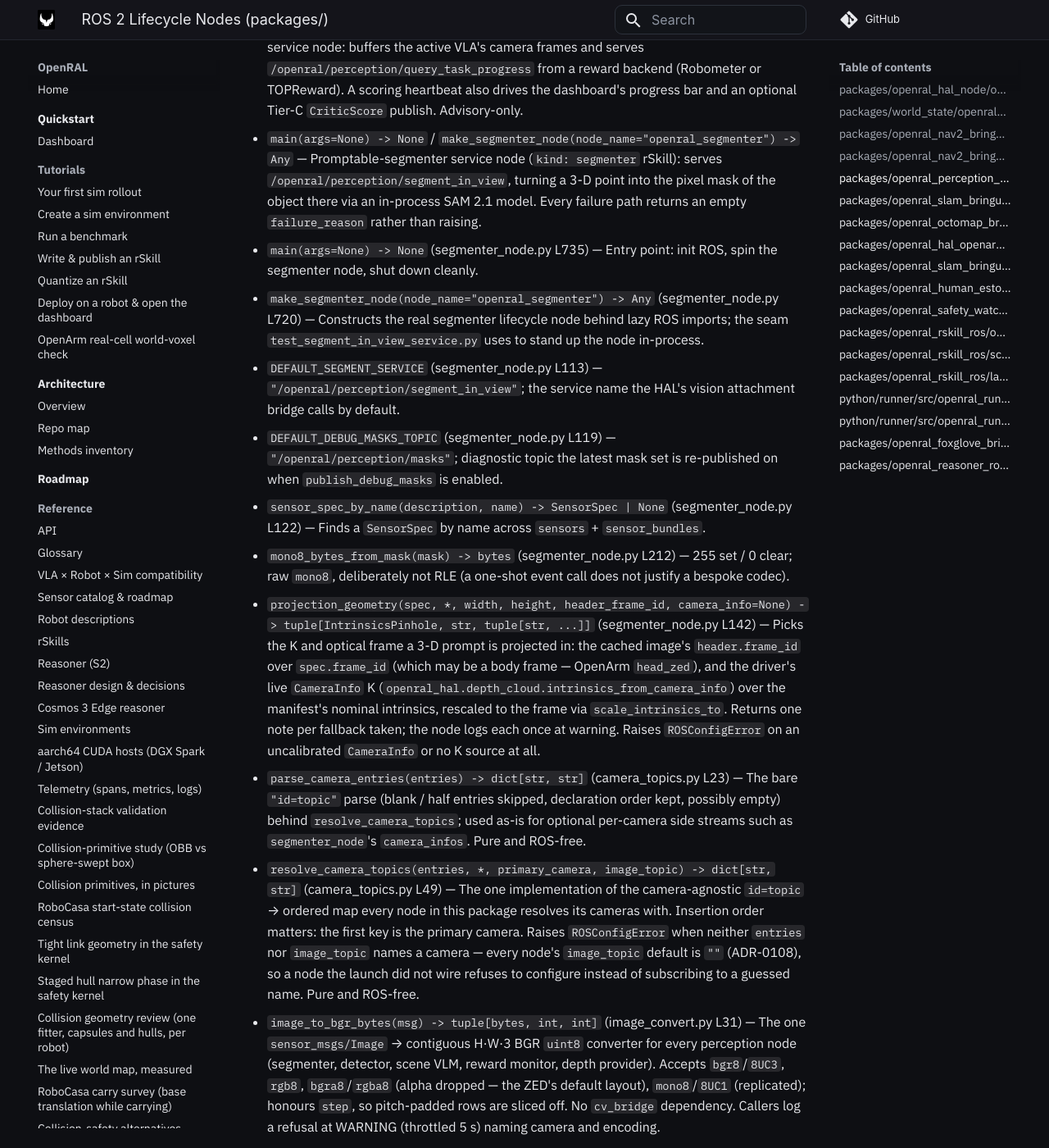
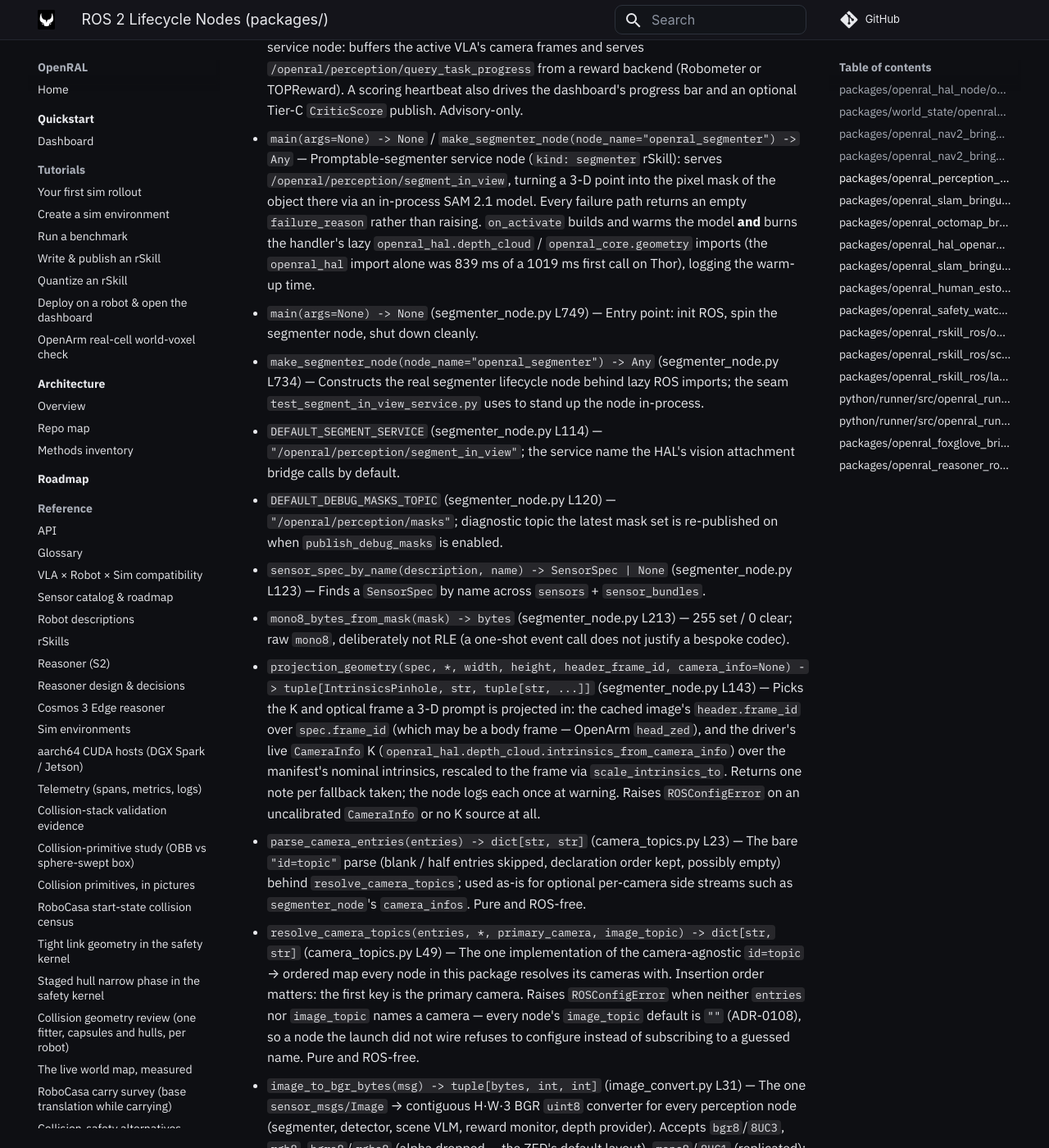
Before and after one commit to OpenRAL/openral, an MkDocs documentation site: the page built from docs/methods/11-ros2-nodes.md, in a window 1280 px wide and 1400 px high, scrolled down 3838 px. Shown: the whole window at 82% size. Built offline with MkDocs 1.6.1 and Material for MkDocs 9.7.7, drawn with Linux system fonts in a browser that asks for light colours; comment, search, counter and statistics services are not loaded.

Commit message:
fix(perception): burn the segmenter's service-path imports at activate
The first SegmentInView call after activate took 1019 ms on the Thor twin
pass although SAM 2.1 is warmed at activate. The model was not the cause:
a fresh-process probe on Thor showed the first 1920x1080 three-point call
after the existing 320x240 warm-up at 81 ms (steady 75-81 ms). The handler's
`projection_geometry` lazily imports `openral_hal.depth_cloud`, and
`openral_hal`'s package __init__ loads every HAL: 839 ms on Thor, paid on
the first real call, past the HAL's 0.25 s segmentation deadline, so the
first grasp always fell back to the GRIPPER_CLOSURE box.

on_activate now imports `openral_hal.depth_cloud` and `openral_core.geometry`
after the model warm-up and logs the total warm-up time. Thor, real node,
CUDA: first call 0.100 s (wrist frame), 0.10-0.15 s at 1920x1080 with three
prompt points (was 0.98 s with the old code on the same test).

The live integration test asserts the import is burned at activate and, on
a GPU host, that the first call fits VisionAttachmentConfig.deadline_s.

Co-Authored-By: Claude Opus 5.5 <noreply@anthropic.com>
Claude-Session: https://claude.ai/code/session_01KTrV7z7yWp6QksMj6bfNMx
Signed-off-by: Adrian <adrianllopart@gmail.com>

```diff
--- a/docs/methods/11-ros2-nodes.md
+++ b/docs/methods/11-ros2-nodes.md
@@ -49,14 +49,14 @@ Thin wrappers around the Python-layer adapters; each exposes a single
 - `stamp_camera_geometry(md, geometry) -> ObjectsMetadata` (ros_image_detector_node.py L197) — `md` re-validated with `camera_frame_id`/`camera_intrinsics` from `geometry`, or unchanged for `None` (no `CameraInfo` yet → the lift's logged manifest fallback). The node stamps every continuous batch and `locate_in_view` reply for cameras its `camera_infos` parameter names.
 - `main(args=None) -> None` (scene_vlm_node.py L46) — Scene-VLM query service node: caches each camera's latest frame and serves `/openral/perception/query_scene`, a free-text answer to a question about the current frame, from a `QwenSceneVlm` backend. The reasoning counterpart of `locate_in_view`.
 - `main(args=None) -> None` (reward_monitor_node.py L79) — Reward-monitor query service node: buffers the active VLA's camera frames and serves `/openral/perception/query_task_progress` from a reward backend (Robometer or TOPReward). A scoring heartbeat also drives the dashboard's progress bar and an optional Tier-C `CriticScore` publish. Advisory-only.
-- `main(args=None) -> None` / `make_segmenter_node(node_name="openral_segmenter") -> Any` — Promptable-segmenter service node (`kind: segmenter` rSkill): serves `/openral/perception/segment_in_view`, turning a 3-D point into the pixel mask of the object there via an in-process SAM 2.1 model. Every failure path returns an empty `failure_reason` rather than raising.
-- `main(args=None) -> None` (segmenter_node.py L735) — Entry point: init ROS, spin the segmenter node, shut down cleanly.
-- `make_segmenter_node(node_name="openral_segmenter") -> Any` (segmenter_node.py L720) — Constructs the real segmenter lifecycle node behind lazy ROS imports; the seam `test_segment_in_view_service.py` uses to stand up the node in-process.
-- `DEFAULT_SEGMENT_SERVICE` (segmenter_node.py L113) — `"/openral/perception/segment_in_view"`; the service name the HAL's vision attachment bridge calls by default.
-- `DEFAULT_DEBUG_MASKS_TOPIC` (segmenter_node.py L119) — `"/openral/perception/masks"`; diagnostic topic the latest mask set is re-published on when `publish_debug_masks` is enabled.
-- `sensor_spec_by_name(description, name) -> SensorSpec | None` (segmenter_node.py L122) — Finds a `SensorSpec` by name across `sensors` + `sensor_bundles`.
-- `mono8_bytes_from_mask(mask) -> bytes` (segmenter_node.py L212) — 255 set / 0 clear; raw `mono8`, deliberately not RLE (a one-shot event call does not justify a bespoke codec).
-- `projection_geometry(spec, *, width, height, header_frame_id, camera_info=None) -> tuple[IntrinsicsPinhole, str, tuple[str, ...]]` (segmenter_node.py L142) — Picks the K and optical frame a 3-D prompt is projected in: the cached image's `header.frame_id` over `spec.frame_id` (which may be a body frame — OpenArm `head_zed`), and the driver's live `CameraInfo` K (`openral_hal.depth_cloud.intrinsics_from_camera_info`) over the manifest's nominal intrinsics, rescaled to the frame via `scale_intrinsics_to`. Returns one note per fallback taken; the node logs each once at warning. Raises `ROSConfigError` on an uncalibrated `CameraInfo` or no K source at all.
+- `main(args=None) -> None` / `make_segmenter_node(node_name="openral_segmenter") -> Any` — Promptable-segmenter service node (`kind: segmenter` rSkill): serves `/openral/perception/segment_in_view`, turning a 3-D point into the pixel mask of the object there via an in-process SAM 2.1 model. Every failure path returns an empty `failure_reason` rather than raising. `on_activate` builds and warms the model **and** burns the handler's lazy `openral_hal.depth_cloud` / `openral_core.geometry` imports (the `openral_hal` import alone was 839 ms of a 1019 ms first call on Thor), logging the warm-up time.
+- `main(args=None) -> None` (segmenter_node.py L749) — Entry point: init ROS, spin the segmenter node, shut down cleanly.
+- `make_segmenter_node(node_name="openral_segmenter") -> Any` (segmenter_node.py L734) — Constructs the real segmenter lifecycle node behind lazy ROS imports; the seam `test_segment_in_view_service.py` uses to stand up the node in-process.
+- `DEFAULT_SEGMENT_SERVICE` (segmenter_node.py L114) — `"/openral/perception/segment_in_view"`; the service name the HAL's vision attachment bridge calls by default.
+- `DEFAULT_DEBUG_MASKS_TOPIC` (segmenter_node.py L120) — `"/openral/perception/masks"`; diagnostic topic the latest mask set is re-published on when `publish_debug_masks` is enabled.
+- `sensor_spec_by_name(description, name) -> SensorSpec | None` (segmenter_node.py L123) — Finds a `SensorSpec` by name across `sensors` + `sensor_bundles`.
+- `mono8_bytes_from_mask(mask) -> bytes` (segmenter_node.py L213) — 255 set / 0 clear; raw `mono8`, deliberately not RLE (a one-shot event call does not justify a bespoke codec).
+- `projection_geometry(spec, *, width, height, header_frame_id, camera_info=None) -> tuple[IntrinsicsPinhole, str, tuple[str, ...]]` (segmenter_node.py L143) — Picks the K and optical frame a 3-D prompt is projected in: the cached image's `header.frame_id` over `spec.frame_id` (which may be a body frame — OpenArm `head_zed`), and the driver's live `CameraInfo` K (`openral_hal.depth_cloud.intrinsics_from_camera_info`) over the manifest's nominal intrinsics, rescaled to the frame via `scale_intrinsics_to`. Returns one note per fallback taken; the node logs each once at warning. Raises `ROSConfigError` on an uncalibrated `CameraInfo` or no K source at all.
 - `parse_camera_entries(entries) -> dict[str, str]` (camera_topics.py L23) — The bare `"id=topic"` parse (blank / half entries skipped, declaration order kept, possibly empty) behind `resolve_camera_topics`; used as-is for optional per-camera side streams such as `segmenter_node`'s `camera_infos`. Pure and ROS-free.
 - `resolve_camera_topics(entries, *, primary_camera, image_topic) -> dict[str, str]` (camera_topics.py L49) — The one implementation of the camera-agnostic `id=topic` → ordered map every node in this package resolves its cameras with. Insertion order matters: the first key is the primary camera. Raises `ROSConfigError` when neither `entries` nor `image_topic` names a camera — every node's `image_topic` default is `""` (ADR-0108), so a node the launch did not wire refuses to configure instead of subscribing to a guessed name. Pure and ROS-free.
 - `image_to_bgr_bytes(msg) -> tuple[bytes, int, int]` (image_convert.py L31) — The one `sensor_msgs/Image` → contiguous H·W·3 BGR `uint8` converter for every perception node (segmenter, detector, scene VLM, reward monitor, depth provider). Accepts `bgr8`/`8UC3`, `rgb8`, `bgra8`/`rgba8` (alpha dropped — the ZED's default layout), `mono8`/`8UC1` (replicated); honours `step`, so pitch-padded rows are sliced off. No `cv_bridge` dependency. Callers log a refusal at WARNING (throttled 5 s) naming camera and encoding.
```
Also changed, not shown: packages/openral_perception_ros/README.md (+6 -0 lines), 2 other files.
